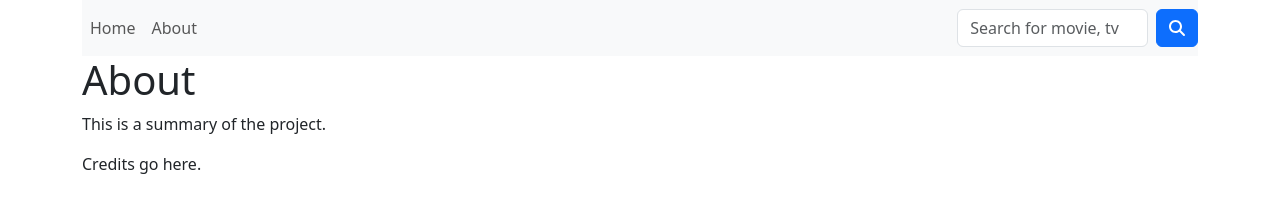
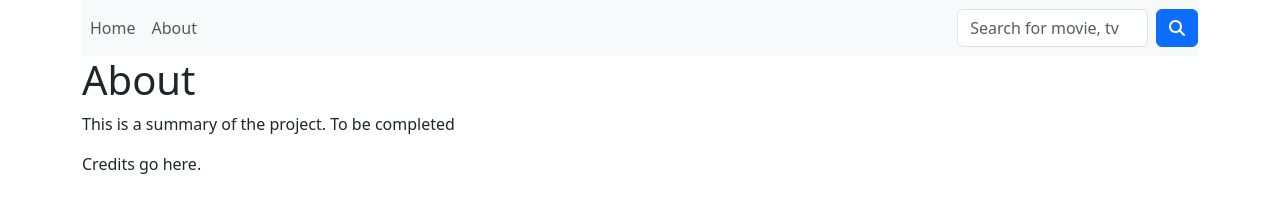
Before and after one commit to larevolucia/movie-database, a React (Create React App) app: page /about in a window 1280 px wide. Shown: the top 202 px of the page. Built offline with nearby package versions, Linux system fonts and the light colour scheme; no server answers.

Commit message:
Update About.js

```diff
--- a/src/About.js
+++ b/src/About.js
@@ -6,7 +6,7 @@ const About = () => {
     <div>
       <Navigation />
       <h1>About</h1>
-      <p>This is a summary of the project.</p>
+      <p>This is a summary of the project. To be completed</p>
     </div>
   );
 };
```
